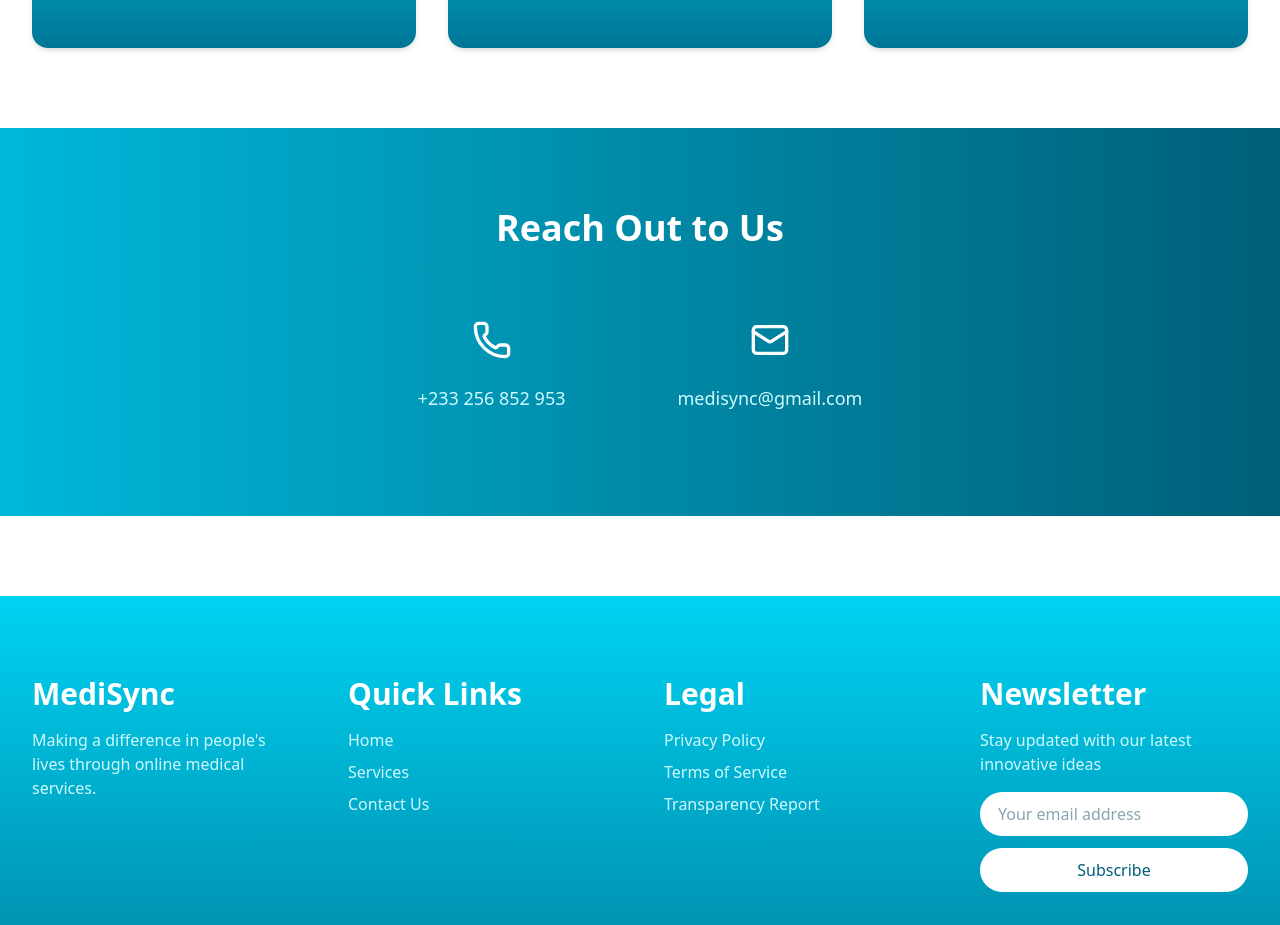
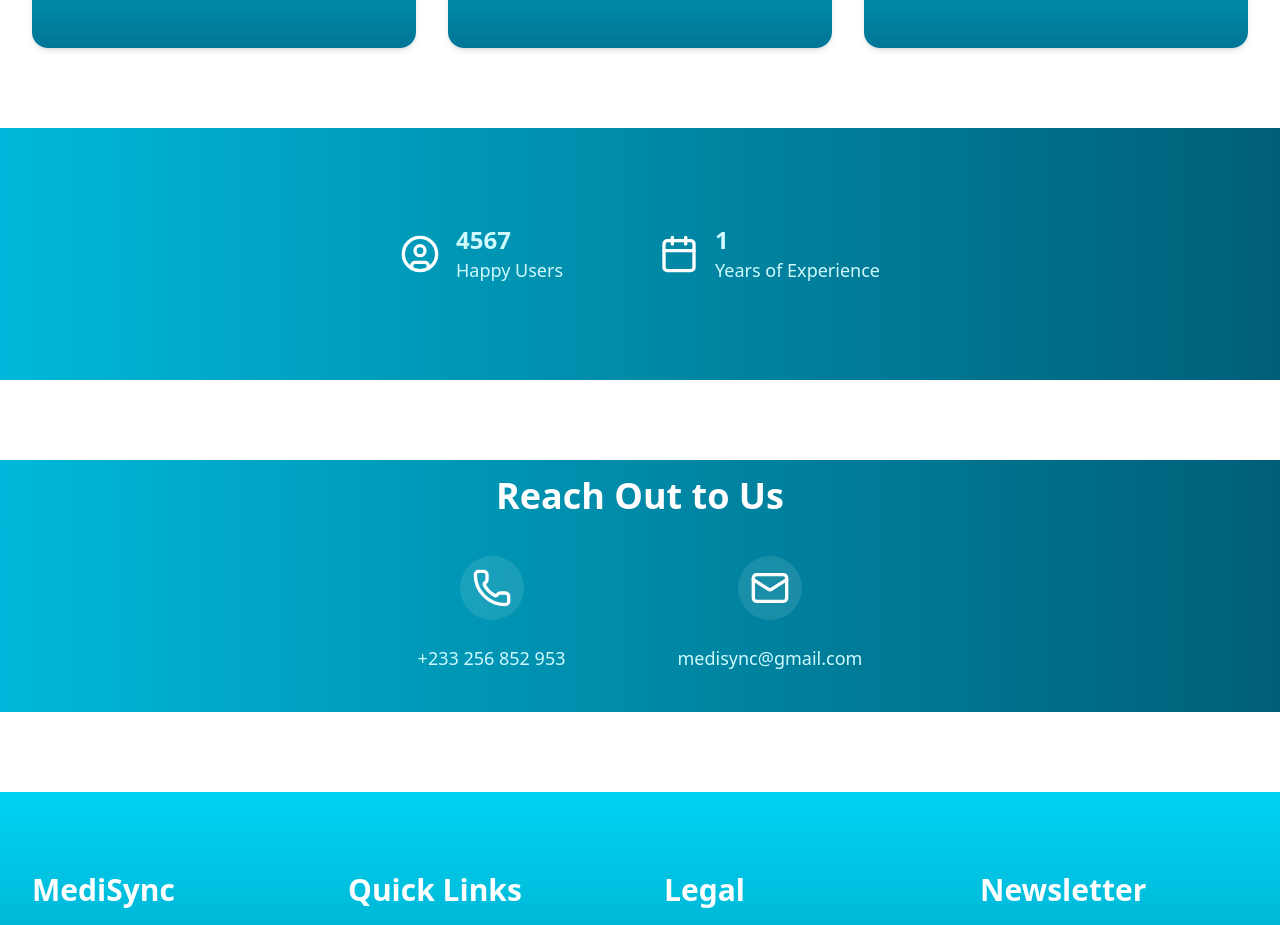
Before and after one commit to asantedevv/medisync, a React (Vite) app: page / in a window 1280 px wide. Shown: the part 1508-2433 px from the top of the page. Built offline with nearby package versions, Linux system fonts and the light colour scheme.

Commit message:
added a contact page

```diff
--- a/src/pages/ContactUs.tsx
+++ b/src/pages/ContactUs.tsx
@@ -1,20 +1,50 @@
-import { Mail, Phone } from 'lucide-react';
+import { Mail, Phone, Calendar, CircleUser } from 'lucide-react';
 
 const ContactUs = () => {
   return (
-    <div className="mb-20 bg-gradient-to-r from-cyan-500 to-cyan-800 text-white">
-      <div className="flex flex-col items-center justify-center px-4 sm:px-6 lg:px-8 py-12 sm:py-16 lg:py-20 max-w-7xl mx-auto">
-        <h1 className="font-bold text-2xl sm:text-3xl lg:text-4xl mb-6 sm:mb-8 lg:mb-12 text-center max-w-3xl">
+    <div className="text-white">
+      <div className='bg-gradient-to-r from-cyan-500 to-cyan-800'>
+        <div className="mb-20 flex flex-col items-center justify-center px-4 sm:px-6 lg:px-8 py-12 sm:py-16 lg:py-20 max-w-7xl mx-auto">
+          <div className="flex flex-col sm:flex-row gap-6 w-full sm:gap-8 md:gap-12 lg:gap-16 justify-center">
+            <div className='group flex justify-center items-center gap-4 p-4 rounded-xl hover:bg-white/10'>
+              <div>
+                <CircleUser size={40} />
+              </div>
+              <div>
+                <p className="text-cyan-100 text-base sm:text-2xl font-bold">4567</p>
+                <p className="text-cyan-100 text-base sm:text-lg">Happy Users</p>
+              </div>
+            </div>
+            <div className='group flex justify-center items-center gap-4 p-4 rounded-xl hover:bg-white/10'>
+              <div>
+                <Calendar size={40} />
+              </div>
+              <div>
+                <p className="text-cyan-100 text-base sm:text-2xl font-bold">1</p>
+                <p className="text-cyan-100 text-base sm:text-lg">Years of Experience</p>
+              </div>
+            </div>
+          </div>
+        </div>
+      </div>
+      <div className='bg-gradient-to-r from-cyan-500 to-cyan-800'>
+        <div className="mb-20 flex flex-col items-center justify-center px-4 sm:px-6 lg:px-8 py-4 max-w-7xl mx-auto">
+          <h1 className="font-bold text-2xl sm:text-3xl lg:text-4xl mb-4 text-center max-w-3xl">
             Reach Out to Us
           </h1>
           <div className="flex flex-col sm:flex-row gap-6 w-full sm:gap-8 md:gap-12 lg:gap-16 justify-center">
             <div className="group flex flex-col items-center space-y-4 sm:space-y-6 hover:bg-white/10 p-4 sm:p-6 rounded-xl cursor-pointer transition-all duration-300 w-full sm:w-auto">
+              <div className="p-3 bg-white/10 rounded-full">
                 <Phone size={40} />
+              </div>
               <p className="text-cyan-100 text-base sm:text-lg">+233 256 852 953</p>
             </div>
             <div className="group flex flex-col items-center space-y-4 sm:space-y-6 hover:bg-white/10 p-4 sm:p-6 rounded-xl cursor-pointer transition-all duration-300 w-full sm:w-auto">
+              <div className="p-3 bg-white/10 rounded-full">
                 <Mail size={40} />
+              </div>
               <p className="text-cyan-100 text-base sm:text-lg">medisync@gmail.com</p>
+            </div>
           </div>
         </div>
       </div>
```
Lines whose indentation alone changed are shown as unchanged.
